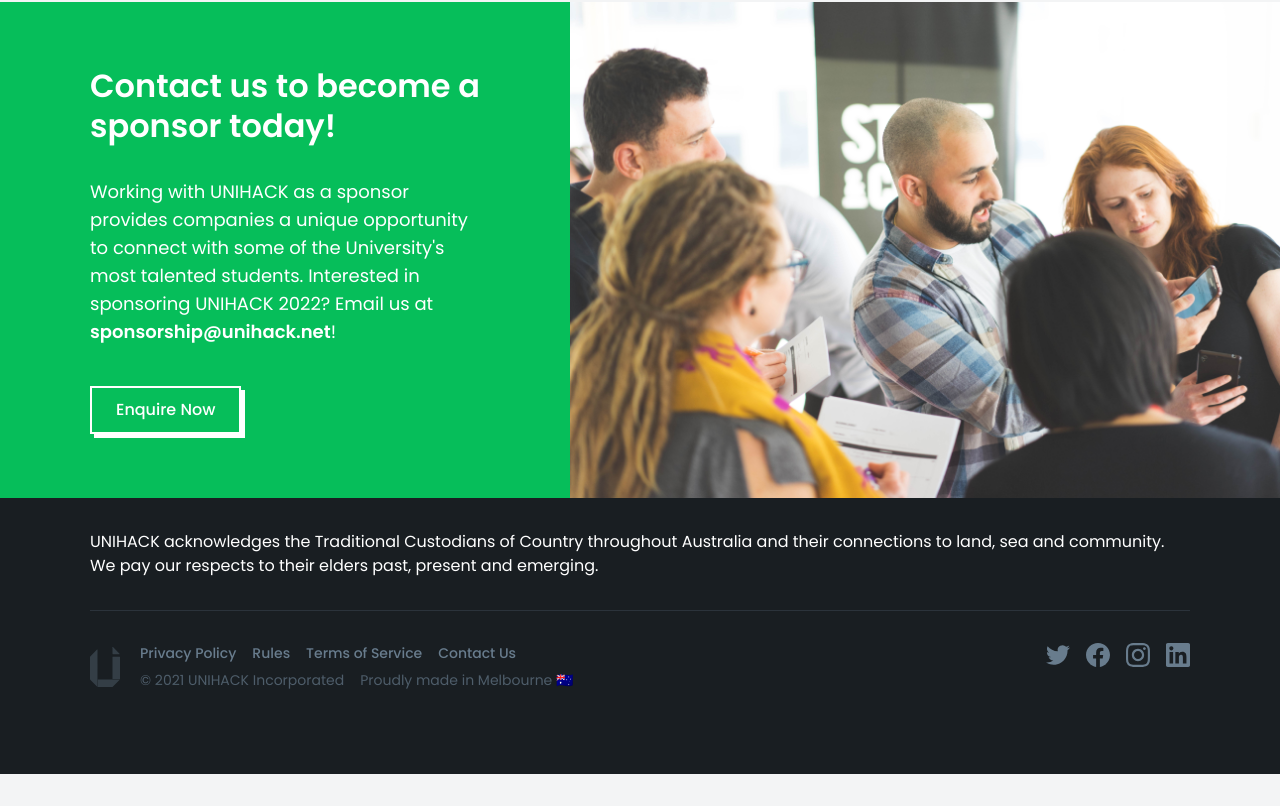
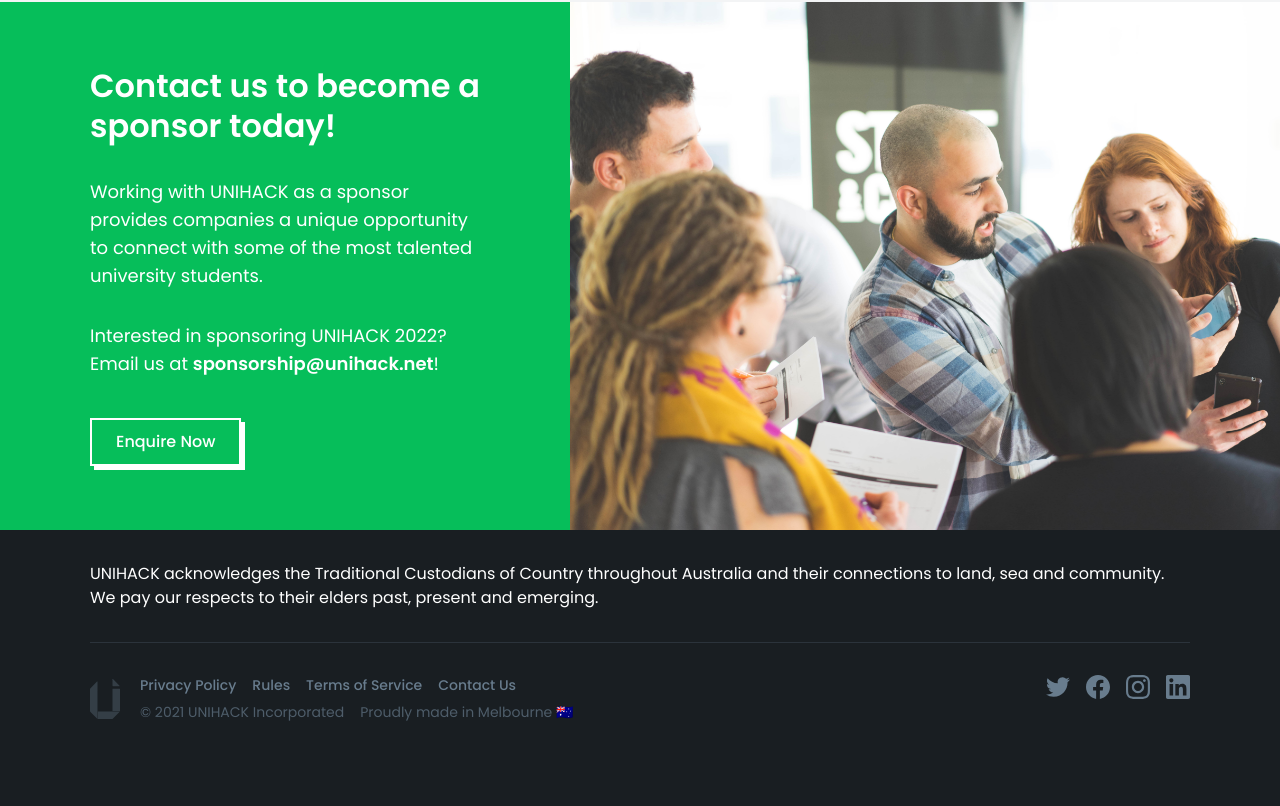
Before and after one commit to unihackhq/unihack.net, a Next.js app: page /sponsorship in a window 1280 px wide. Shown: the part 3719-4525 px from the top of the page. Before the commit the page ends 4493 px from the top, so only its background shows below. Built offline with nearby package versions, Linux system fonts and the light colour scheme.

Commit message:
Update sponsorship prompt text and content

```diff
--- a/pages/sponsorship/index.tsx
+++ b/pages/sponsorship/index.tsx
@@ -15,7 +15,7 @@ import styles from './sponsorship.module.scss';
 export default () => (
   <div>
     <Head>
-      <title>UNIHACK 2021 — Sponsorship</title>
+      <title>UNIHACK 2022 — Sponsorship</title>
     </Head>
     <Page>
       <Header />
--- a/sections/sponsor-prompt/sponsor-prompt.tsx
+++ b/sections/sponsor-prompt/sponsor-prompt.tsx
@@ -14,8 +14,11 @@ const SponsorPrompt = () => (
           <H2>Contact us to become a sponsor today!</H2>
           <Text>
             Working with UNIHACK as a sponsor provides companies a unique
-            opportunity to connect with some of the University's most talented
-            students. Interested in sponsoring UNIHACK 2022? Email us at{' '}
+            opportunity to connect with some of the most talented university
+            students.
+          </Text>
+          <Text>
+            Interested in sponsoring UNIHACK 2022? Email us at{' '}
             <a
               href="mailto:sponsorship@unihack.net"
               onClick={() =>
```
